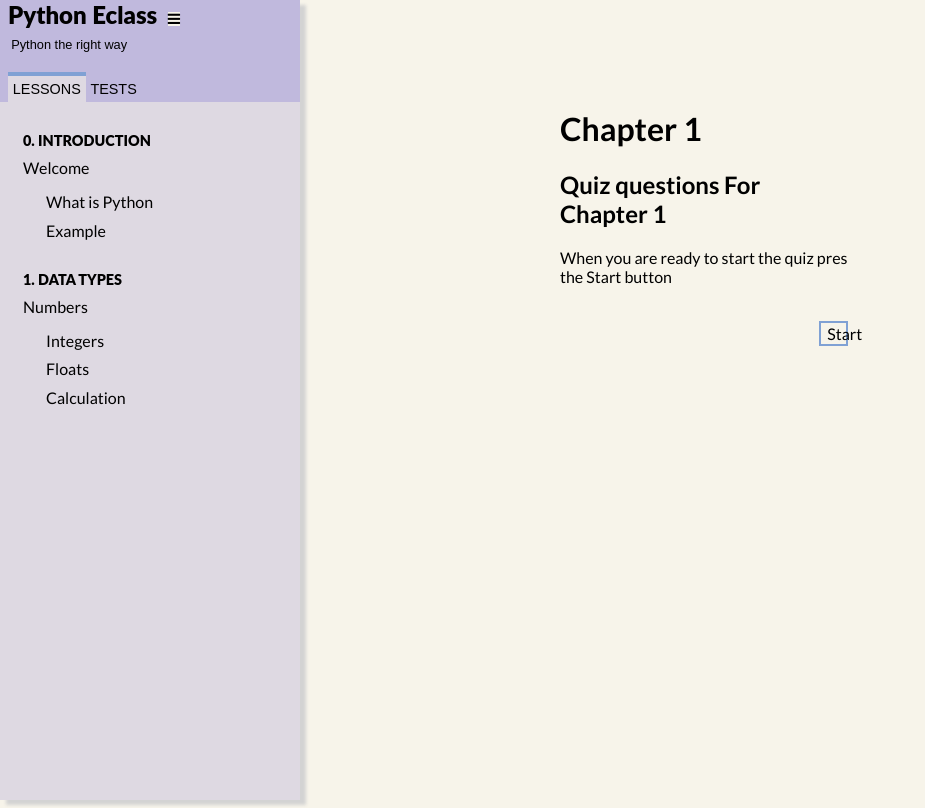
After one commit to BillyGrande/eclass-python, a Flask app: page /tests/1 in a window 1280 px wide. The commit adds this page. Shown: the whole page, without its empty margins (0-925 px from the left). Run offline with Flask 3, Linux system fonts and the light colour scheme; some libraries are stand-ins or nearby versions.

Commit message:
Refactor quiz cards and rename tests.htmls to quiz.htmls, make an index quiz card and a working htmx get swap

```diff
--- a/src/eclass/templates/base.html
+++ b/src/eclass/templates/base.html
@@ -73,6 +73,12 @@
           </ul>
           <ul id="ul-tests" class="full-list" hidden>
             <li class="group">
+              0. Introduction
+            <li class="">
+            <a href="{{ url_for('.quiz_index', chapter=0) }}">Test 1.1</a>
+            </li>
+          </li>
+            <li class="group">
               1. Data Types
             <li class="">
             <a href="{{ url_for('.test_welcome') }}">Test 1.1</a>
--- /dev/null
+++ b/src/eclass/templates/quiz_index.html
@@ -0,0 +1,19 @@
+{% extends "base.html" %}
+{% block content %}
+
+<div id="quiz-card">
+<h1>Chapter {{ chapter }}</h1>
+
+<h2>Quiz questions For Chapter {{ chapter }}</h2>
+
+<form>
+<p>When you are ready to start the quiz pres the Start button</p>
+</form>
+<br>
+<div class="buttons" style="  display: flex;flex-direction: row">
+    <div style="flex:0;width: 20%;"> </div>
+    <div style="flex:1;width: 80%;"> </div>
+    <button class="quiz-button" hx-get="/tests/0/0" hx-target="#quiz-card" hx-swap="inner-html">Start</button>
+</div>
+</div>
+{% endblock content %}
--- a/src/eclass/templates/quiz.html
+++ b/src/eclass/templates/quiz_questions.html
@@ -1,6 +1,3 @@
-{% extends "base.html" %}
-{% block content %}
-
 <h1>Question 1/7</h1>
 
 <h2>{{ question.question }}</h2>
@@ -23,5 +20,3 @@
     <div style="flex:1;width: 80%;"> </div>
     <button class="quiz-button">Next</button>
 </div>
-
-{% endblock content %}
--- a/src/eclass/views.py
+++ b/src/eclass/views.py
@@ -20,9 +20,13 @@ def welcome():
 def test_welcome():
     return render_template('tests_welcome.html')
 
-@app.route("/tests/introduction")
-def quiz_introduction():
-    statement = select(Question).filter_by(chapter=0)
+@app.route("/tests/<chapter>")
+def quiz_index(chapter=0):
+    return render_template('quiz_index.html', chapter=chapter)
+
+@app.route("/tests/<chapter>/<id>")
+def quiz_quetion(chapter=None, id=0):
+    statement = select(Question).filter_by(chapter=id)
     user_obj = db_session.scalars(statement).all()
     db_session.query()
-    return render_template('quiz.html', question=user_obj[0])
+    return render_template('quiz_questions.html', question=user_obj[0])
```
